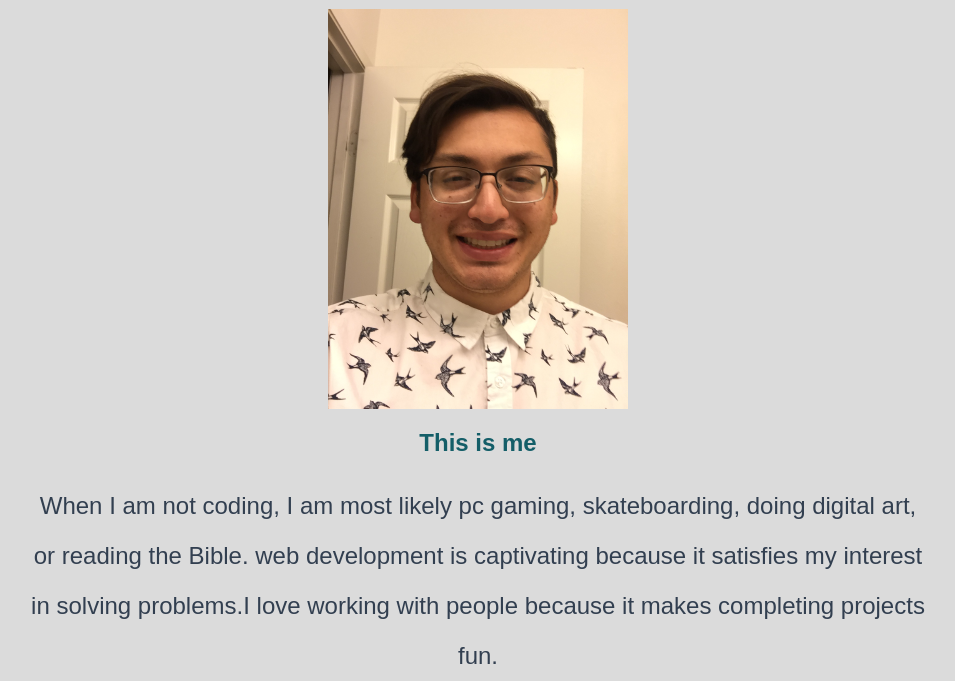
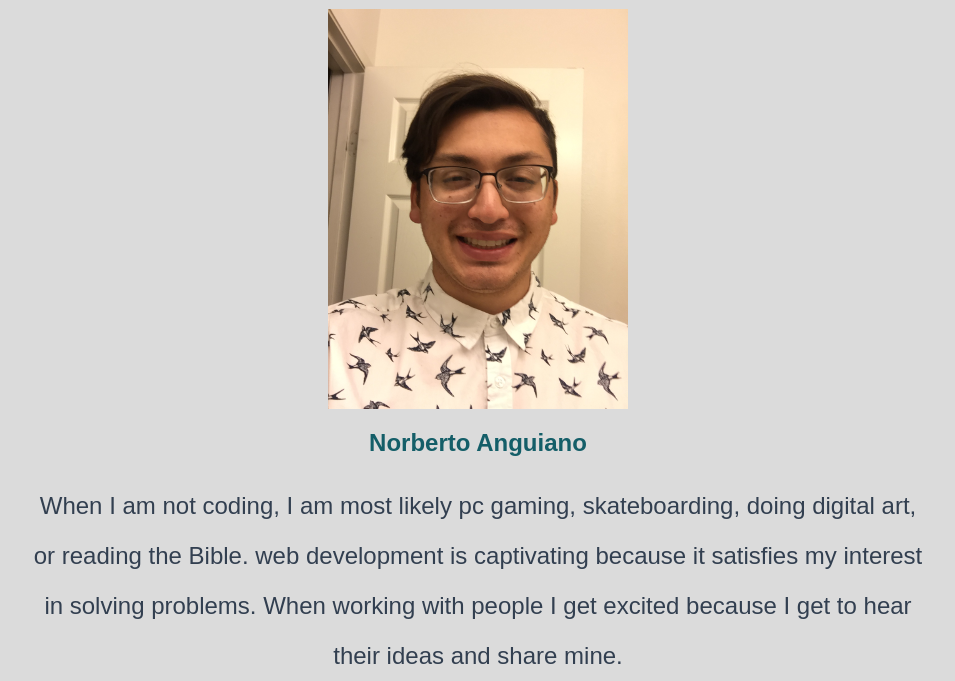
Before and after one commit to anguianoo/myPortfolio, a plain HTML site: page index.html in a window 1280 px wide. Shown: the part 150-831 px from the top of the page, without its empty margins (162-1117 px from the left). Drawn offline with Linux system fonts and the light colour scheme.

Commit message:
changed landing page

```diff
--- a/index.html
+++ b/index.html
@@ -4,7 +4,7 @@
     <meta charset="UTF-8">
     <meta name="viewport" content="width=device-width, initial-scale=1.0">
     <link rel="stylesheet" href="main.css">
-    <title>About Me</title>
+    <title>Norberto Anguiano</title>
 </head>
 <body>
     <main>
@@ -42,11 +42,11 @@
         <div class="about-section">
             <img class="about-img" src="IMG/picture-of-me.jpg" alt="image of norberto anguiano">
 
-            <h1 class="about">This is me</h1>
+            <h1 class="about">Norberto Anguiano</h1>
             <div class="bio">
-                 <p>When I am not coding, I am most likely pc gaming, skateboarding, doing digital art, or reading the Bible. web development is captivating because it satisfies my interest in solving problems.I love working with people because it makes completing projects fun.
-                 </p>
-            </div>
+                <p>When I am not coding, I am most likely pc gaming, skateboarding, doing digital art, or reading the Bible. web development is captivating because it satisfies my interest in solving problems. When working with people I get excited because I get to hear their ideas and share mine.
+                </p>
+           </div>
 
         </div>
 <!--        <script src="https://ajax.googleapis.com/ajax/libs/jquery/3.5.1/jquery.min.js"></script>-->
```
Also changed, not shown: aboutme.html (+1 -1 lines).
